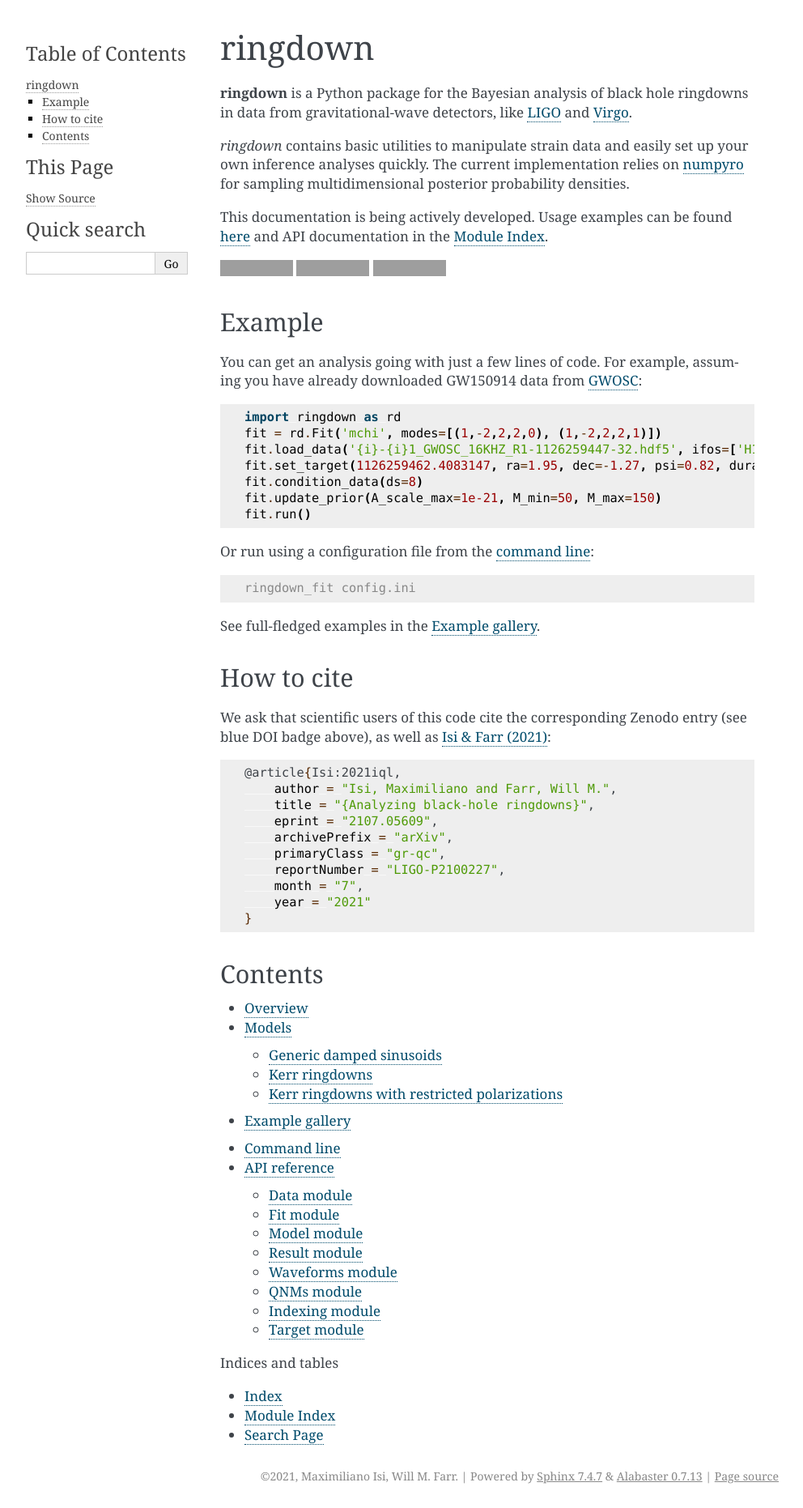
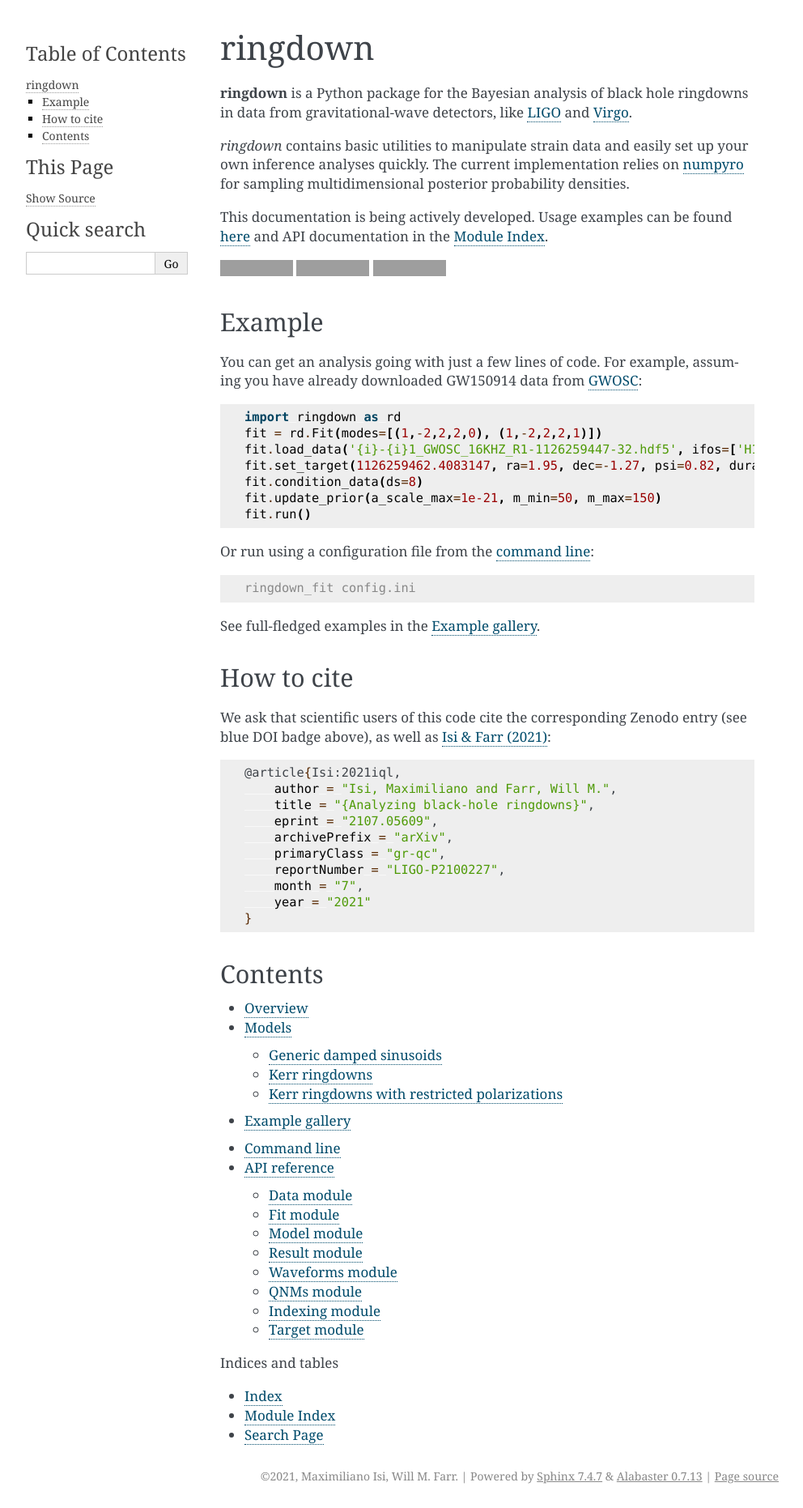
Before and after one commit to maxisi/ringdown, a Sphinx documentation site: the page built from docs/index.rst, in a window 1280 px wide. Shown: the whole page at 81% size, without its empty margins (148-1140 px from the left). Built offline with Sphinx 7.4.7, drawn with Linux system fonts in a browser that asks for light colours; pages that are not in the unit, such as notebooks, are missing from menus; grey boxes are pictures that could not be loaded.

Commit message:
docs updates

```diff
--- a/docs/gallery.rst
+++ b/docs/gallery.rst
@@ -2,6 +2,8 @@
 ===============
 
 Here are a number of examples sourced from Jupyter notebooks found `here <https://github.com/maxisi/ringdown/tree/main/docs/examples>`_.
+Each of these examples is designed to showcase different features of _ringdown_, including different ways to load and manipulate data; they are, however, not exhaustive.
+For a more comprehensive list of features, please refer to the API documentation.
 
 .. nbgallery::
     examples/single_damped_sinusoid
--- a/docs/index.rst
+++ b/docs/index.rst
@@ -25,11 +25,11 @@
 You can get an analysis going with just a few lines of code. For example, assuming you have already downloaded GW150914 data from `GWOSC <https://www.gw-openscience.org>`_::
 
     import ringdown as rd
-    fit = rd.Fit('mchi', modes=[(1,-2,2,2,0), (1,-2,2,2,1)])
+    fit = rd.Fit(modes=[(1,-2,2,2,0), (1,-2,2,2,1)])
     fit.load_data('{i}-{i}1_GWOSC_16KHZ_R1-1126259447-32.hdf5', ifos=['H1', 'L1'], kind='gwosc')
     fit.set_target(1126259462.4083147, ra=1.95, dec=-1.27, psi=0.82, duration=0.05)
     fit.condition_data(ds=8)
-    fit.update_prior(A_scale_max=1e-21, M_min=50, M_max=150)
+    fit.update_prior(a_scale_max=1e-21, m_min=50, m_max=150)
     fit.run()
 
 Or run using a configuration file from the :doc:`command line <exe_ringdown_fit>`:
--- a/docs/models.rst
+++ b/docs/models.rst
@@ -91,7 +91,7 @@
    \gamma_j &= \gamma_j(M,\chi) \exp(\delta \gamma_j) \, .
    \end{eqnarray}
 
-|:point_right:| **See this model in action!** :doc:`examples/GW150914`.
+|:point_right:| **See this model in action!** :doc:`examples/GW190521`.
 
 Kerr ringdowns with restricted polarizations
 --------------------------------------------
@@ -117,3 +117,5 @@
 where :math:`Y^{+/\times}_{\ell |m| n}(\cos\iota)` are given in Eq. (31) of
 `Isi (2022) <https://arxiv.org/abs/2208.03372>`_. Other options for this model
 are analogous to those in the generic mass-spin configuration.
+
+|:point_right:| **See this model in action!** :doc:`examples/GW150914`.
```
